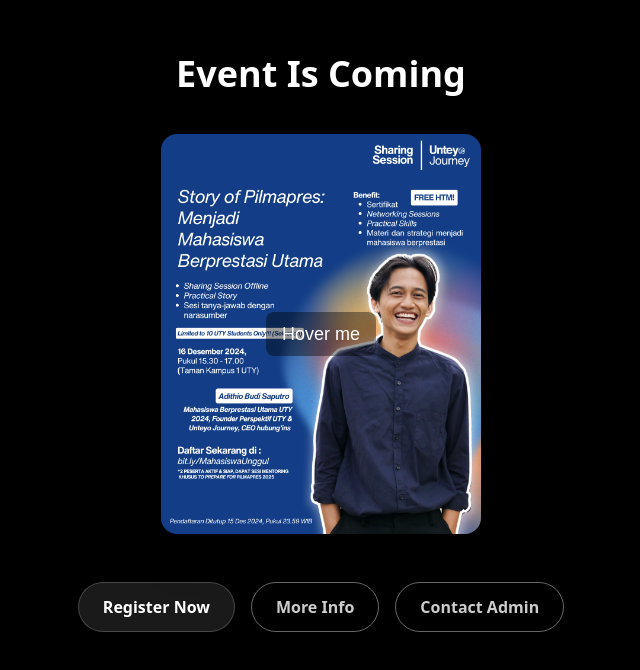
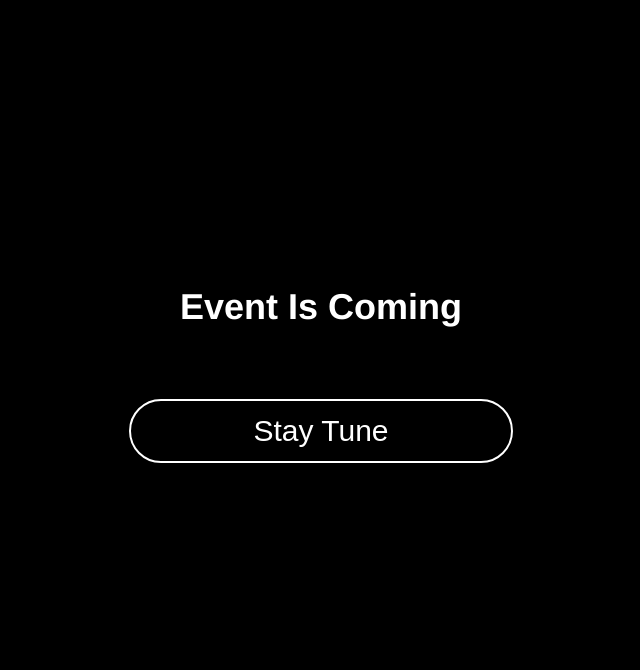
Before and after one commit to farhandwk/newUnteyo, a React (Vite) app: page / in a window 1280 px wide. Shown: the part 2401-3071 px from the top of the page, without its empty margins (319-959 px from the left). Built offline with nearby package versions, Linux system fonts and the light colour scheme.

Commit message:
update event is coming

```diff
--- a/src/components/EventComing.jsx
+++ b/src/components/EventComing.jsx
@@ -99,7 +99,8 @@
 
   return (
     <AnimatedSection>
-            <div className="text-center mb-8">
+            {/* Jika Ada Event */}
+            {/* <div className="text-center mb-8">
                 <h1 className="text-2xl md:text-4xl text-white lg:text-4xl"><strong>Event Is Coming</strong></h1>
             </div>
             <InteractiveGlassCard />
@@ -113,6 +114,12 @@
                 <button className="bg-transparent border border-white/40 text-white/80 font-semibold px-6 py-3 rounded-full hover:bg-white/10 hover:text-white transition-colors duration-300 w-full sm:w-auto">
                     Contact Admin
                 </button>
+            </div> */}
+
+            {/* JIka Tidak Ada Event */}
+            <div className='font-[helvetica] text-center mb-8 w-full h-full flex flex-col items-center justify-center'>
+              <h1 className="text-2xl md:text-4xl text-white lg:text-4xl pt-24 pb-18"><strong>Event Is Coming</strong></h1>
+              <p className='w-78 h-12 md:h-16 md:w-96 p-0 border-2 border-white rounded-full text-1xl md:text-3xl text-white lg:text-3xl flex items-center justify-center'>Stay Tune</p>
             </div>
         </AnimatedSection>
   )
```
